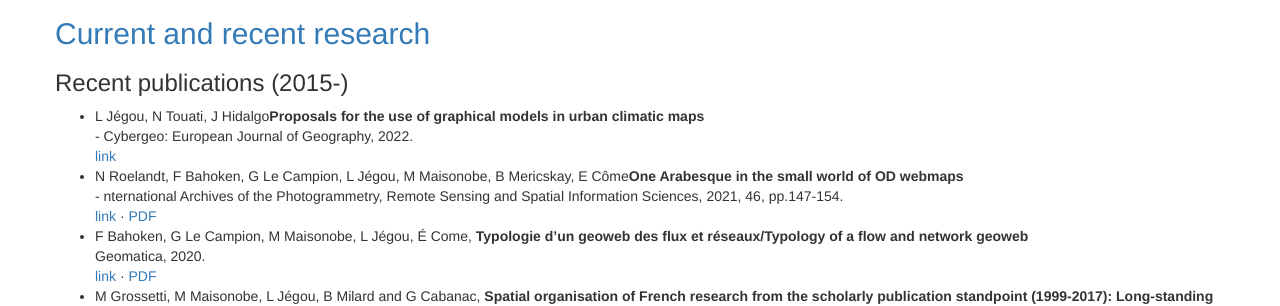
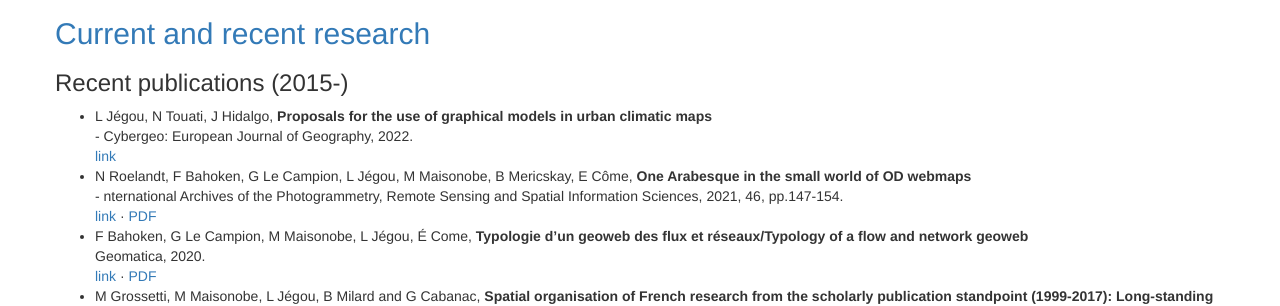
Before and after one commit to ljegou/ljegou.github.io, a Jekyll site: the page research/research.html, which Jekyll copies as it is, in a window 1280 px wide and 900 px high. Shown: the part 236-542 px from the top of the window. Built offline with Jekyll 4.4.1, drawn with Linux system fonts in a browser that asks for light colours.

Commit message:
Coquilles

```diff
--- a/research/research.html
+++ b/research/research.html
@@ -69,10 +69,10 @@
 
 <h3>Recent publications (2015-)</h3>
 <ul>
-    <li>L Jégou, N Touati, J Hidalgo<strong>Proposals for the use of graphical models in urban climatic maps</strong><br/> - Cybergeo: European Journal of Geography, 2022.<br/>
+    <li>L Jégou, N Touati, J Hidalgo, <strong>Proposals for the use of graphical models in urban climatic maps</strong><br/> - Cybergeo: European Journal of Geography, 2022.<br/>
 	    <a href="https://journals.openedition.org/cybergeo/39354">link</a>
     </li>
-    <li>N Roelandt, F Bahoken, G Le Campion, L Jégou, M Maisonobe, B Mericskay, E Côme<strong>One Arabesque in the small world of OD webmaps</strong><br/> - nternational Archives of the Photogrammetry, Remote Sensing and Spatial Information Sciences, 2021, 46, pp.147-154.<br/>
+    <li>N Roelandt, F Bahoken, G Le Campion, L Jégou, M Maisonobe, B Mericskay, E Côme, <strong>One Arabesque in the small world of OD webmaps</strong><br/> - nternational Archives of the Photogrammetry, Remote Sensing and Spatial Information Sciences, 2021, 46, pp.147-154.<br/>
 	    <a href="https://www.int-arch-photogramm-remote-sens-spatial-inf-sci.net/XLVI-4-W2-2021/147/2021/">link</a>&nbsp;&middot;&nbsp;<a href="https://www.int-arch-photogramm-remote-sens-spatial-inf-sci.net/XLVI-4-W2-2021/147/2021/isprs-archives-XLVI-4-W2-2021-147-2021.pdf">PDF</a>
     </li>
     <li>F Bahoken, G Le Campion, M Maisonobe, L Jégou, É Come, <strong>Typologie d’un geoweb des flux et réseaux/Typology of a flow and network geoweb</strong><br/> Geomatica, 2020.<br/>
```
